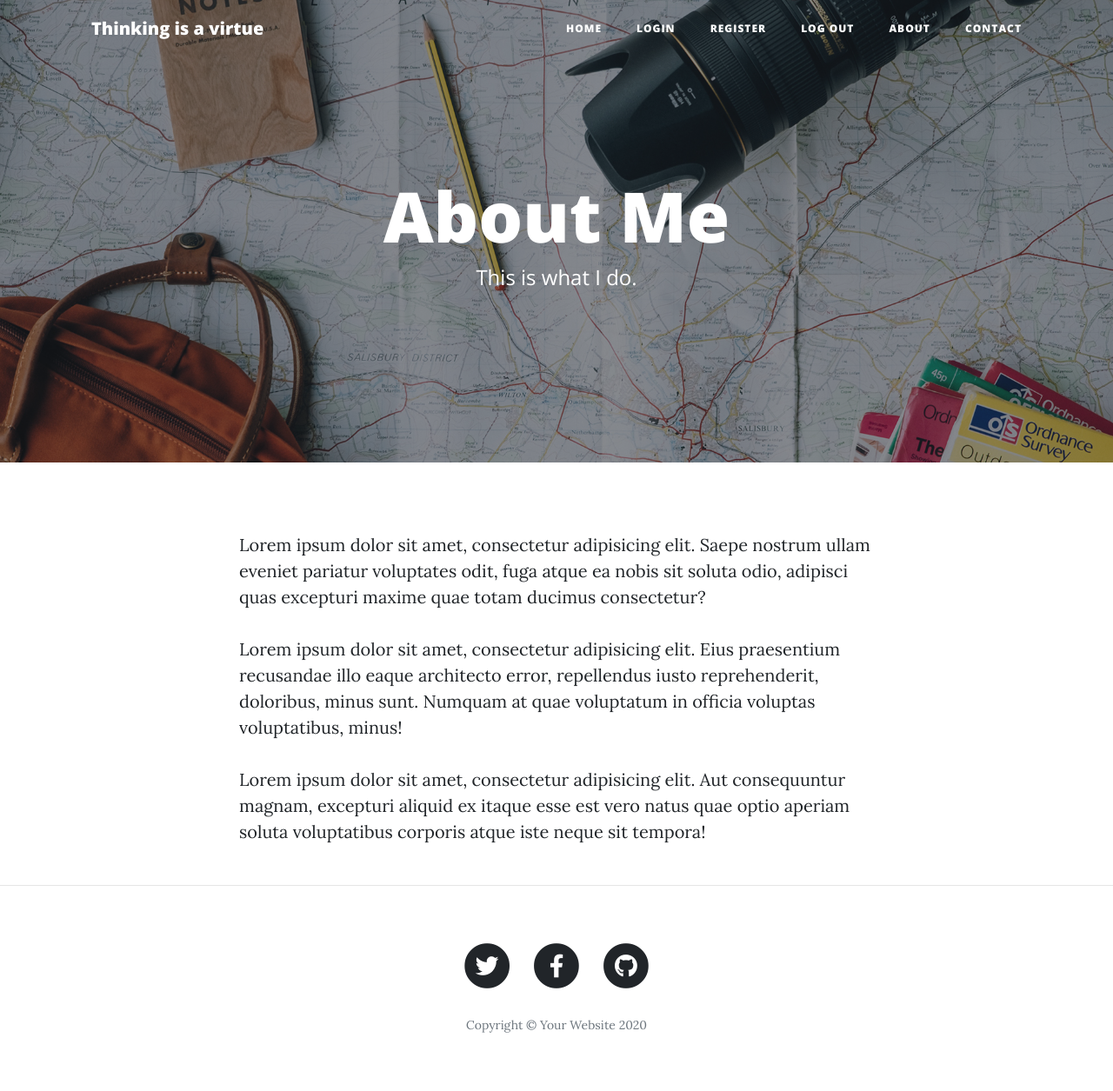
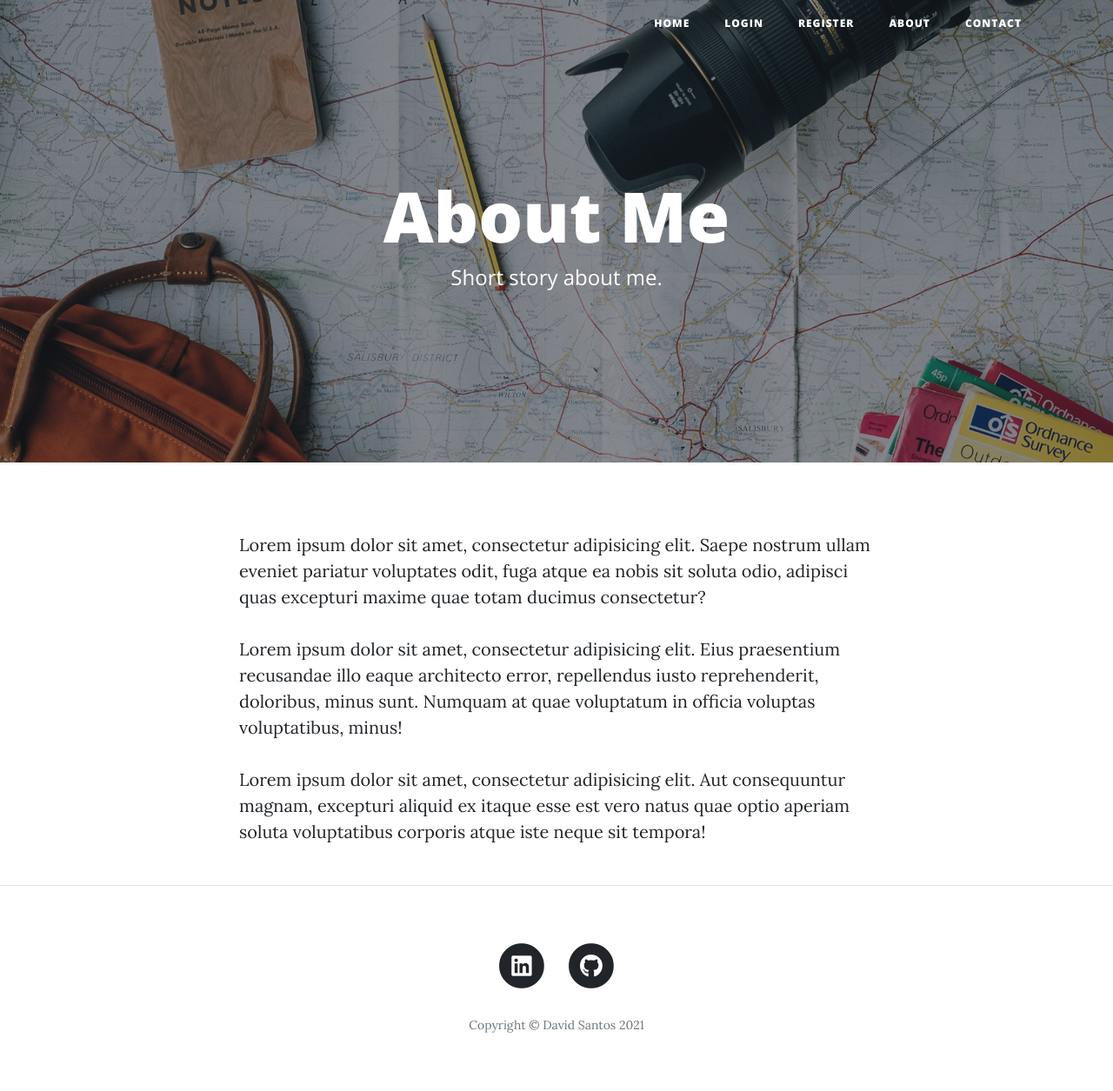
Before and after one commit to DavidSantos93/Portfolio, a Flask app: page /about in a window 1280 px wide. Shown: the whole page at 87% size. Run offline with Flask 2, Linux system fonts and the light colour scheme; some libraries are stand-ins or nearby versions.

Commit message:
changed basic text in about and contacts. added favicon, header and footer updated aswell (hrefs with functional links). Still working on index.

```diff
--- a/static/css/clean-blog.css
+++ b/static/css/clean-blog.css
@@ -549,3 +549,15 @@ form input#submit:hover{
   background-image: -o-linear-gradient(top, #dbdbdb, #cccccc);
   background-image: linear-gradient(top, #dbdbdb, #cccccc);filter:progid:DXImageTransform.Microsoft.gradient(GradientType=0,startColorstr=#dbdbdb, endColorstr=#cccccc);
 }
+
+.works-heading {
+    text-align: center;
+    font-size: 36px;
+    padding: 30px 0 10px 0;
+}
+
+.portfolio-heading {
+    text-align: center;
+    font-size: 36px;
+    padding: 50px 0 10px 0;
+}
--- a/templates/about.html
+++ b/templates/about.html
@@ -8,7 +8,7 @@
         <div class="col-lg-8 col-md-10 mx-auto">
           <div class="page-heading">
             <h1>About Me</h1>
-            <span class="subheading">This is what I do.</span>
+            <span class="subheading">Short story about me.</span>
           </div>
         </div>
       </div>
--- a/templates/footer.html
+++ b/templates/footer.html
@@ -3,25 +3,19 @@
     <div class="container">
       <div class="row">
         <div class="col-lg-8 col-md-10 mx-auto">
+
           <ul class="list-inline text-center">
+
             <li class="list-inline-item">
-              <a href="#">
+              <a target="_blank" rel="noopener noreferrer"  href="https://www.linkedin.com/in/david-santos-45b889212/">
                 <span class="fa-stack fa-lg">
                   <i class="fas fa-circle fa-stack-2x"></i>
-                  <i class="fab fa-twitter fa-stack-1x fa-inverse"></i>
+                  <i class="fab fa-linkedin fa-stack-1x fa-inverse"></i>
                 </span>
               </a>
             </li>
             <li class="list-inline-item">
-              <a href="#">
-                <span class="fa-stack fa-lg">
-                  <i class="fas fa-circle fa-stack-2x"></i>
-                  <i class="fab fa-facebook-f fa-stack-1x fa-inverse"></i>
-                </span>
-              </a>
-            </li>
-            <li class="list-inline-item">
-              <a href="#">
+              <a target="_blank" rel="noopener noreferrer"  href=https://www.github.com/>
                 <span class="fa-stack fa-lg">
                   <i class="fas fa-circle fa-stack-2x"></i>
                   <i class="fab fa-github fa-stack-1x fa-inverse"></i>
@@ -29,7 +23,7 @@
               </a>
             </li>
           </ul>
-          <p class="copyright text-muted">Copyright &copy; Your Website 2020</p>
+          <p class="copyright text-muted">Copyright &copy; David Santos 2021</p>
         </div>
       </div>
     </div>
--- a/templates/header.html
+++ b/templates/header.html
@@ -8,8 +8,9 @@
   <meta name="description" content="">
   <meta name="author" content="">
 
-  <title>Thinking is a virtue</title>
+  <title>David Santos</title>
 
+  <link rel="icon" href="/static/img/favicon.ico">
   <!-- Bootstrap core CSS -->
   <link href="{{ url_for('static', filename='vendor/bootstrap/css/bootstrap.min.css') }}" rel="stylesheet">
 
@@ -28,7 +29,7 @@
   <!-- Navigation -->
   <nav class="navbar navbar-expand-lg navbar-light fixed-top" id="mainNav">
     <div class="container">
-      <a class="navbar-brand" href="{{url_for('get_all_posts')}}">Thinking is a virtue</a>
+
       <button class="navbar-toggler navbar-toggler-right" type="button" data-toggle="collapse" data-target="#navbarResponsive" aria-controls="navbarResponsive" aria-expanded="false" aria-label="Toggle navigation">
         Menu
         <i class="fas fa-bars"></i>
@@ -46,10 +47,11 @@
               <a class="nav-link" href="{{ url_for('register') }}">Register</a>
             </li>
           {% endif %}
+          {% if current_user.is_authenticated: %}
           <li class="nav-item">
             <a class="nav-link" href="{{ url_for('logout') }}">Log Out</a>
           </li>
-
+          {% endif %}
           <li class="nav-item">
             <a class="nav-link" href="{{ url_for('about') }}">About</a>
           </li>
```
Also changed, not shown: templates/contact.html (+0 -42 lines), blog.db, static/img/favicon.ico (added).
